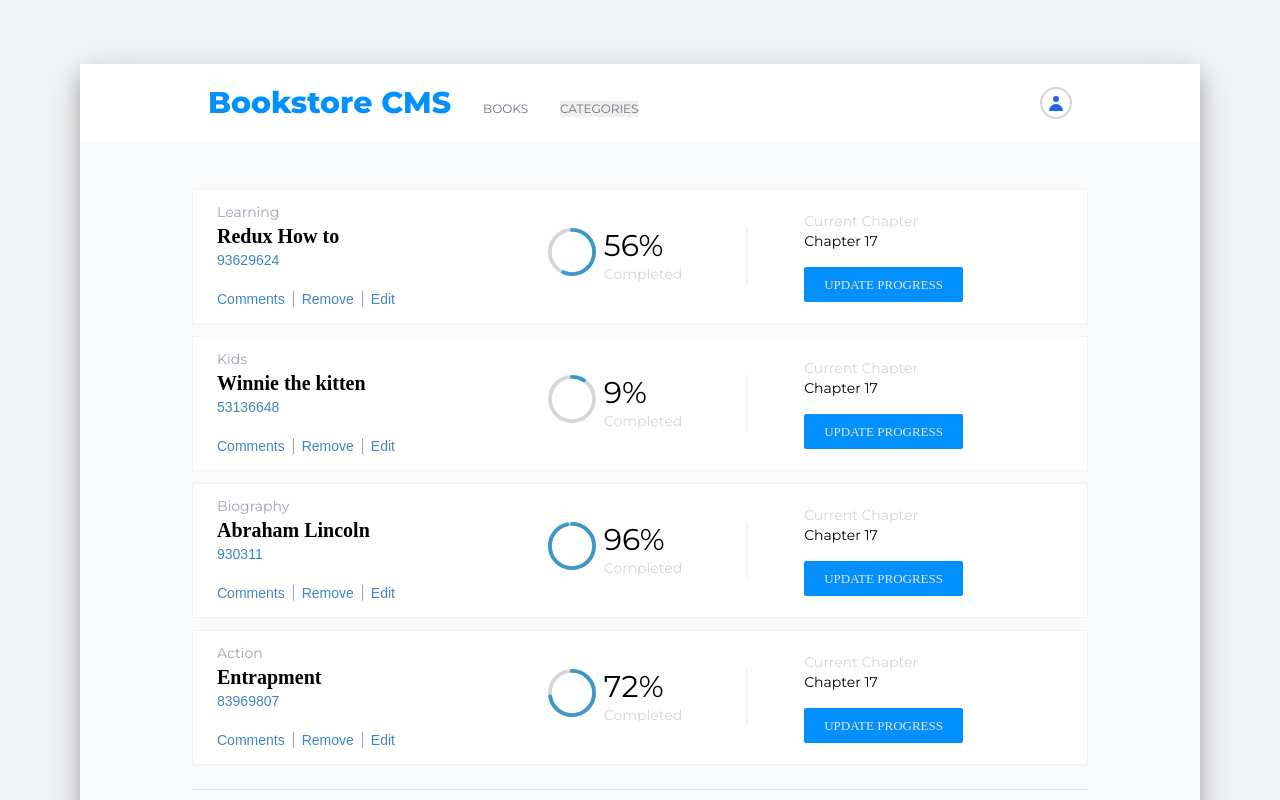
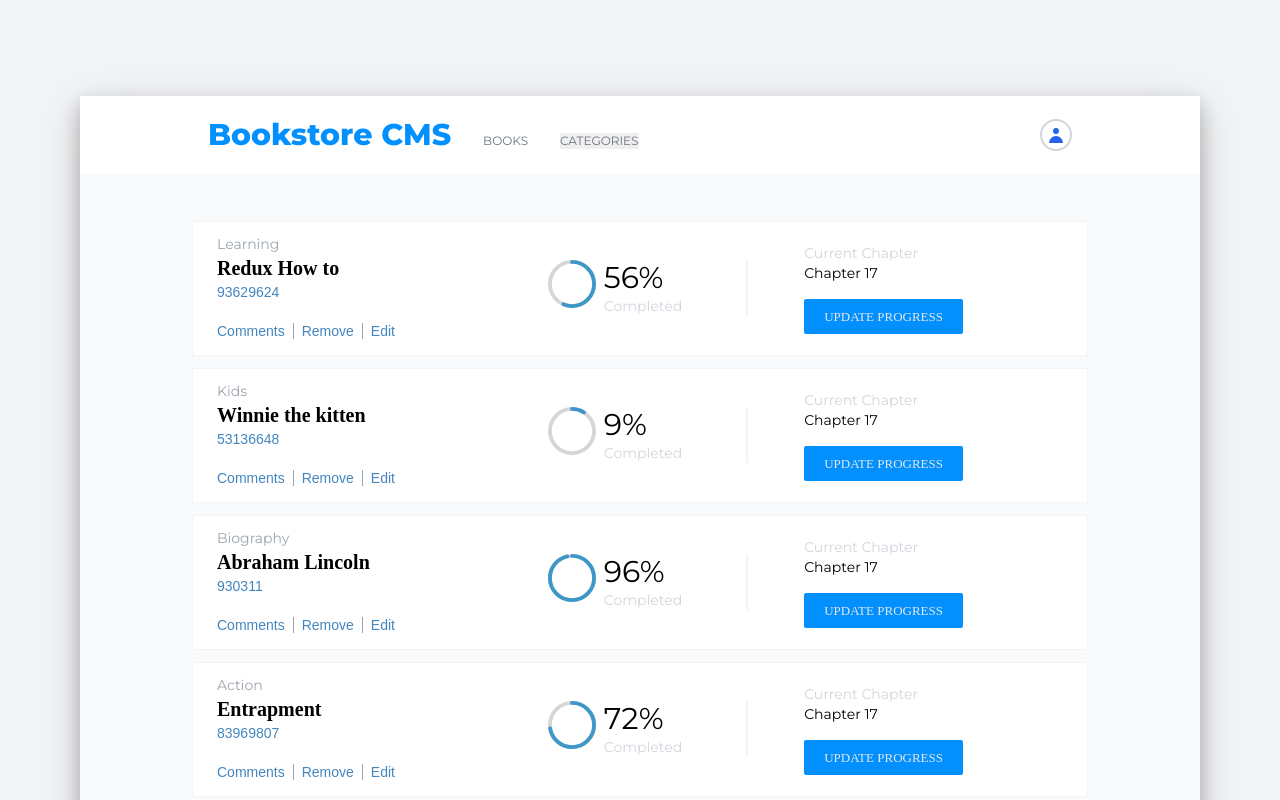
Before and after one commit to chrystalme/magic-books-inc, a React (Create React App) app: page / in a window 1280 px wide. Shown: the top 800 px of the page. Built offline with nearby package versions, Linux system fonts and the light colour scheme.

Commit message:
Update top clearance on body

```diff
--- a/src/index.css
+++ b/src/index.css
@@ -5,7 +5,7 @@
 @tailwind utilities;
 
 body {
-  @apply bg-gray-100 px-12 py-4 mx-auto;
+  @apply bg-gray-100 px-12 pt-12 mx-auto;
 }
 
 .btn {
```
